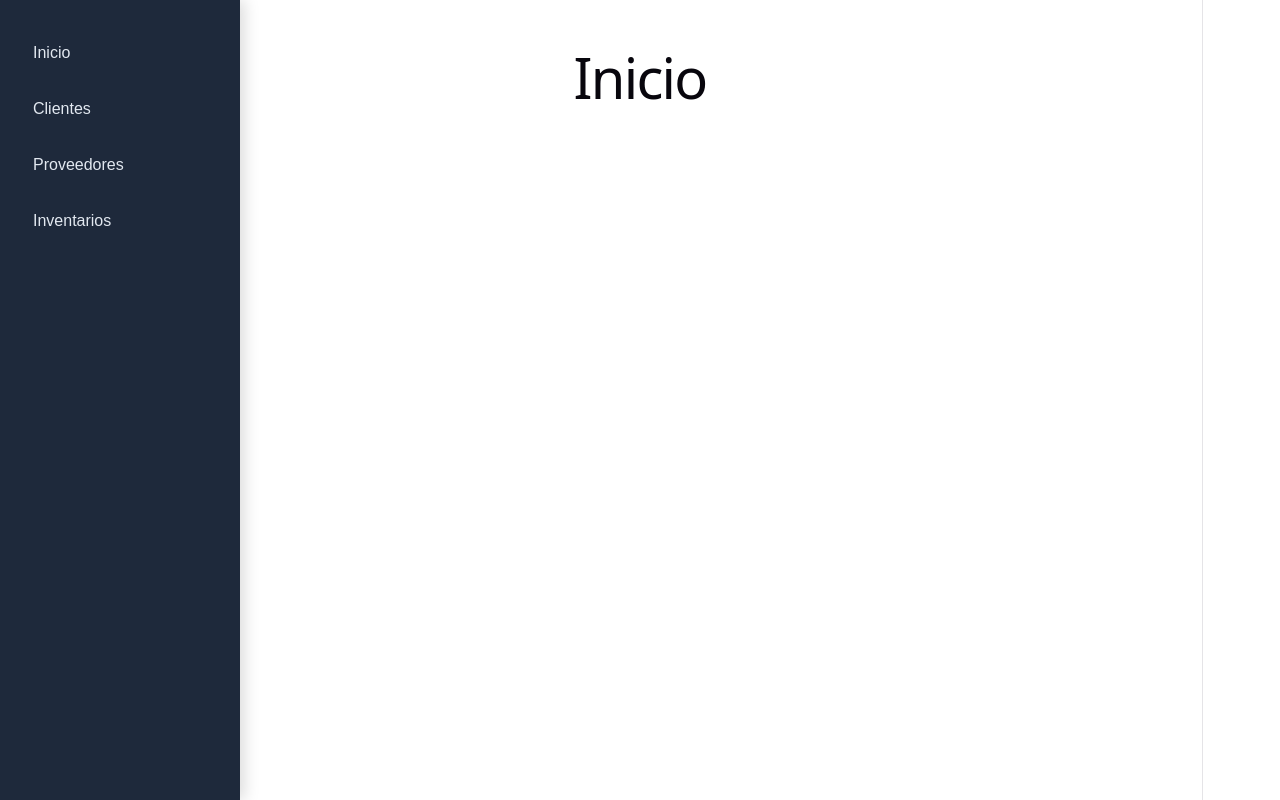
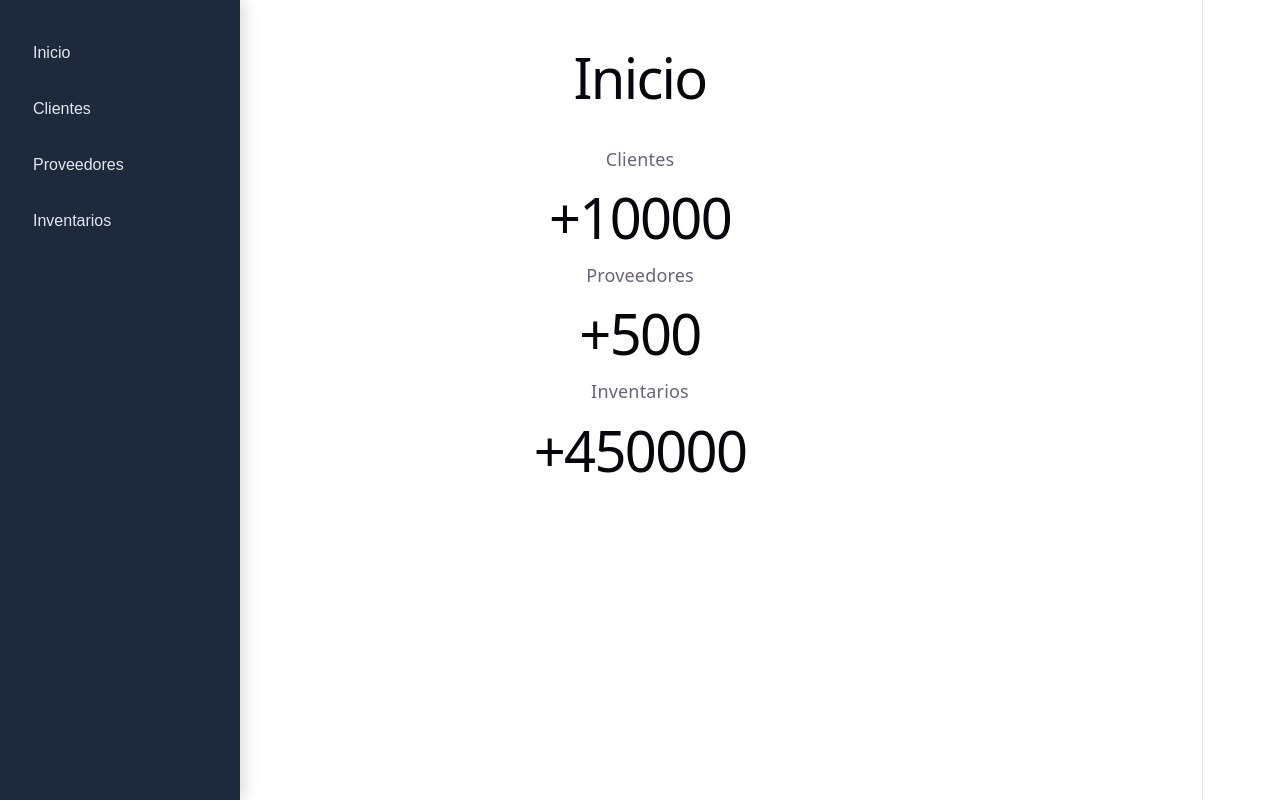
Before and after one commit to KeynerCM/Proyecto1Bases2, a React (Vite) app in the folder FRONTEND/FRONTEND/: page / in a window 1280 px wide. Built offline with nearby package versions, Linux system fonts and the light colour scheme.

Commit message:
Haciendo cambios en la pestaña principal

```diff
--- a/FRONTEND/FRONTEND/src/App.tsx
+++ b/FRONTEND/FRONTEND/src/App.tsx
@@ -1,16 +1,21 @@
 import { useState } from 'react'
 import './App.css'
 import { NavBar } from './components/navBar/NavBar'
-
+import {InicioSection} from './components/InicioSection/InicioSection'
 export function App() {
   const [selectedItem, setSelectedSection] = useState('Inicio')
-  //const sections: {}
+  const sections = {
+    'Inicio': <InicioSection />
+   // 'Clientes': <ClientesSection />,
+    //'Proveedores': <ProveedoresSection />,
+    //'Inventarios': <InventariosSection />
+  }
   return (
     <div>
       <NavBar setSelectedSection={setSelectedSection} />
       <main className="App">
         <h1>{selectedItem}</h1>
-
+        {sections[selectedItem]}
       </main>
     </div>
 
--- /dev/null
+++ b/FRONTEND/FRONTEND/src/components/InicioSection/InicioSection.tsx
@@ -0,0 +1,21 @@
+import styles from './InicioSection.module.css'
+import react from 'react'
+
+export function InicioSection() {
+    return (
+        <section className={styles.inicioSection}>
+            <div>
+                <p>Clientes</p>
+                <h1>+10000</h1>
+            </div>
+            <div>
+                <p>Proveedores</p>
+                <h1>+500</h1>
+            </div>
+            <div>
+                <p>Inventarios</p>
+                <h1>+450000</h1>
+            </div>
+        </section>
+    )
+}
```
Also changed, not shown: FRONTEND/FRONTEND/src/components/InicioSection/InicioSection.module.css (added).
